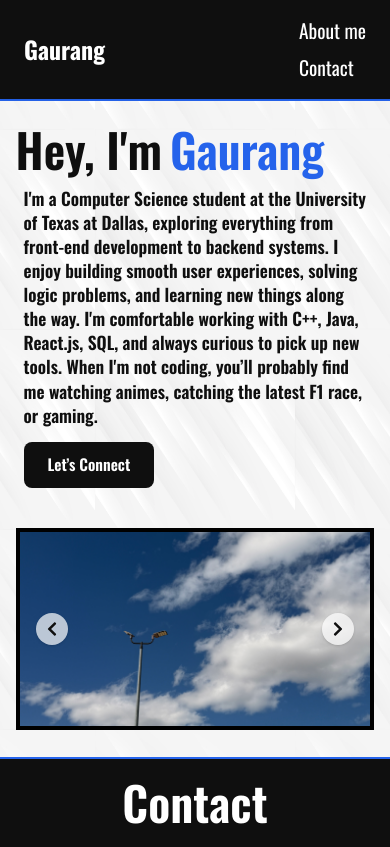
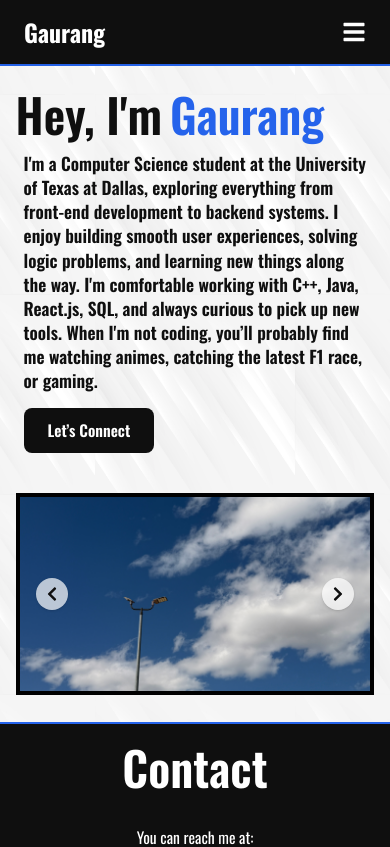
Before and after one commit to gaurangdhanani/my-portfolio, a React (Create React App) app: page / in a window 390 px wide. Shown: the top 847 px of the page. Built offline with nearby package versions, Linux system fonts and the light colour scheme.

Commit message:
Hamburger V1.6

```diff
--- a/src/components/ImageSlider.jsx
+++ b/src/components/ImageSlider.jsx
@@ -18,7 +18,7 @@ const ImageSlider = () => {
   const prev = () => setIndex((index - 1 + images.length) % images.length);
 
   return (
-    <div className="relative w-full max-w-[1300px] max-md:max-w-full aspect-video overflow-hidden bg-blue-200 border-[4px] border-black">
+    <div className="relative w-full max-w-[1300px] max-md:max-w-full aspect-video overflow-hidden bg-white border-[4px] border-black">
       <AnimatePresence mode="wait">
   <motion.img
     key={index}
--- a/src/components/Navbar.jsx
+++ b/src/components/Navbar.jsx
@@ -1,13 +1,31 @@
-import React from 'react';
+import React, { useState } from 'react';
+import { FaBars, FaTimes } from 'react-icons/fa';
 
 const Navbar = () => {
+  const [isOpen, setIsOpen] = useState(false);
+
+  const toggleMenu = () => setIsOpen(!isOpen);
+
   return (
-    <nav className="w-full sticky top-0 z-50 backdrop-blur shadow-sm"   style={{ backgroundColor: '#0f0f0f' }}    aria-label="Main navigation">
+    <nav
+      className="w-full sticky top-0 z-50 backdrop-blur shadow-sm"
+      style={{ backgroundColor: '#0f0f0f' }}
+      aria-label="Main navigation"
+    >
       <div className="w-full mx-auto px-6 py-4 flex items-center justify-between">
         {/* Brand */}
         <a href="/" className="text-2xl font-bold text-white font-oswald">
           Gaurang
         </a>
+
+        {/* Hamburger Icon (mobile only) */}
+        <button
+          onClick={toggleMenu}
+          className="text-white text-2xl md:hidden"
+          aria-label="Toggle menu"
+        >
+          {isOpen ? <FaTimes /> : <FaBars />}
+        </button>
 
         {/* Nav Links for medium+ */}
         <ul className="hidden md:flex space-x-8 text-white font-oswald text-lg">
@@ -18,17 +36,21 @@ const Navbar = () => {
             <a href="#contact" className="hover:text-white transition">Contact</a>
           </li>
         </ul>
+      </div>
 
-        {/* Nav Links for small screens */}
-        <ul className="flex-col items-end space-y-2 text-white font-oswald text-[5vw] md:hidden">
+      {/* Mobile Menu */}
+      {isOpen && (
+        <div className="md:hidden px-6 pb-4">
+          <ul className="flex flex-col space-y-2 text-white font-oswald text-[5vw]">
             <li>
-            <a href="#about" className="hover:text-white transition">About me</a>
+              <a href="#about" className="hover:text-white transition" onClick={toggleMenu}>About me</a>
             </li>
             <li>
-            <a href="#contact" className="hover:text-white transition">Contact</a>
+              <a href="#contact" className="hover:text-white transition" onClick={toggleMenu}>Contact</a>
             </li>
           </ul>
         </div>
+      )}
     </nav>
   );
 };
```
Lines whose indentation alone changed are shown as unchanged.
